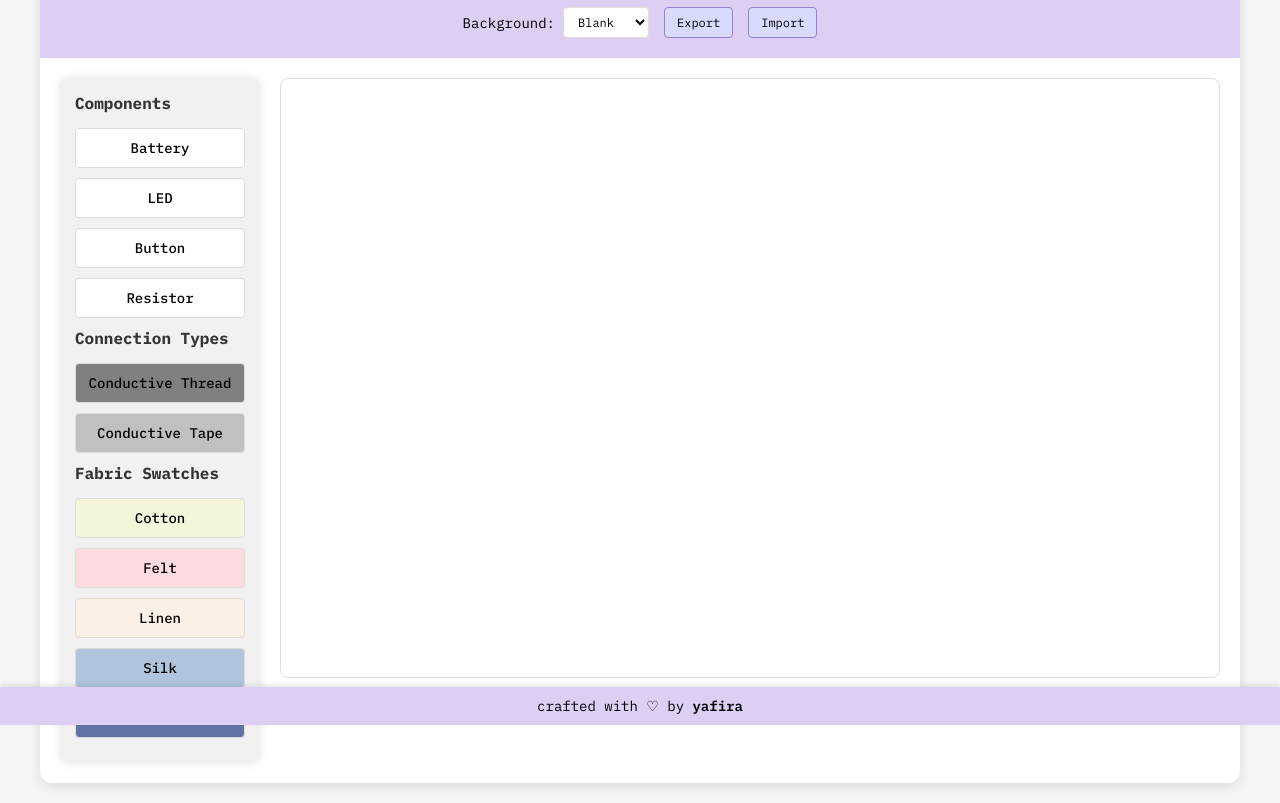
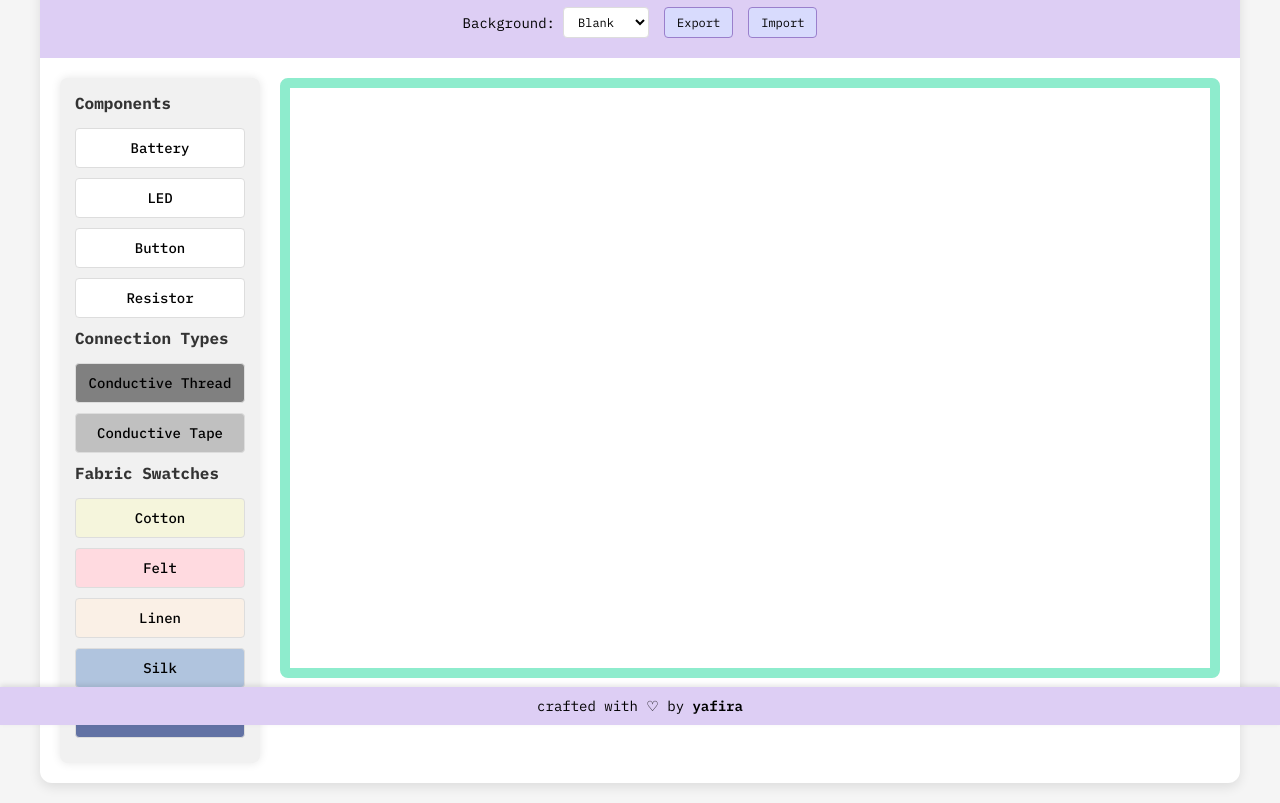
Before and after one commit to yafira/TinkerThread, a plain HTML site: page index.html in a window 1280 px wide. Shown: the part 75-878 px from the top of the page. Drawn offline with Linux system fonts and the light colour scheme.

Commit message:
changed canvas border color

```diff
--- a/styles.css
+++ b/styles.css
@@ -131,7 +131,7 @@ body {
 	flex-grow: 1;
 	height: 600px;
 	background-color: #fff;
-	border: 1px solid #ddd;
+	border: 10px solid #8eeccd;
 	border-radius: 8px;
 	position: relative;
 	overflow: hidden;
```
